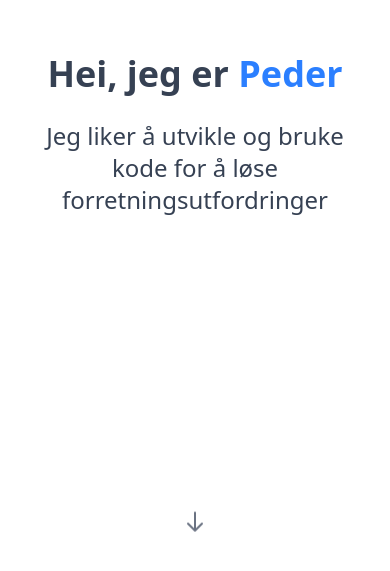
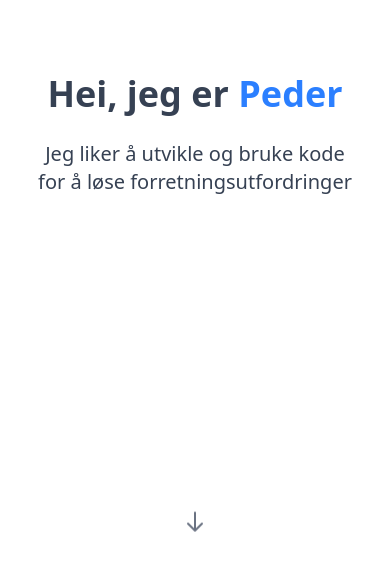
Before and after one commit to pederespen/portfolio, a Next.js app: page / in a window 390 px wide. Shown: the part 273-844 px from the top of the page. Built offline with nearby package versions, Linux system fonts and the light colour scheme.

Commit message:
changed hero subtext

```diff
--- a/src/components/sections/hero.tsx
+++ b/src/components/sections/hero.tsx
@@ -18,7 +18,7 @@ export const Hero = () => {
             Peder
           </span>
         </h1>
-        <p className="text-2xl text-gray-700 dark:text-gray-300 mb-8">
+        <p className="text-xl sm:text-md md:text-xl lg:text-2xl text-gray-700 dark:text-gray-300 mb-8">
           {t("hero.subtitle")}
         </p>
       </div>
```
